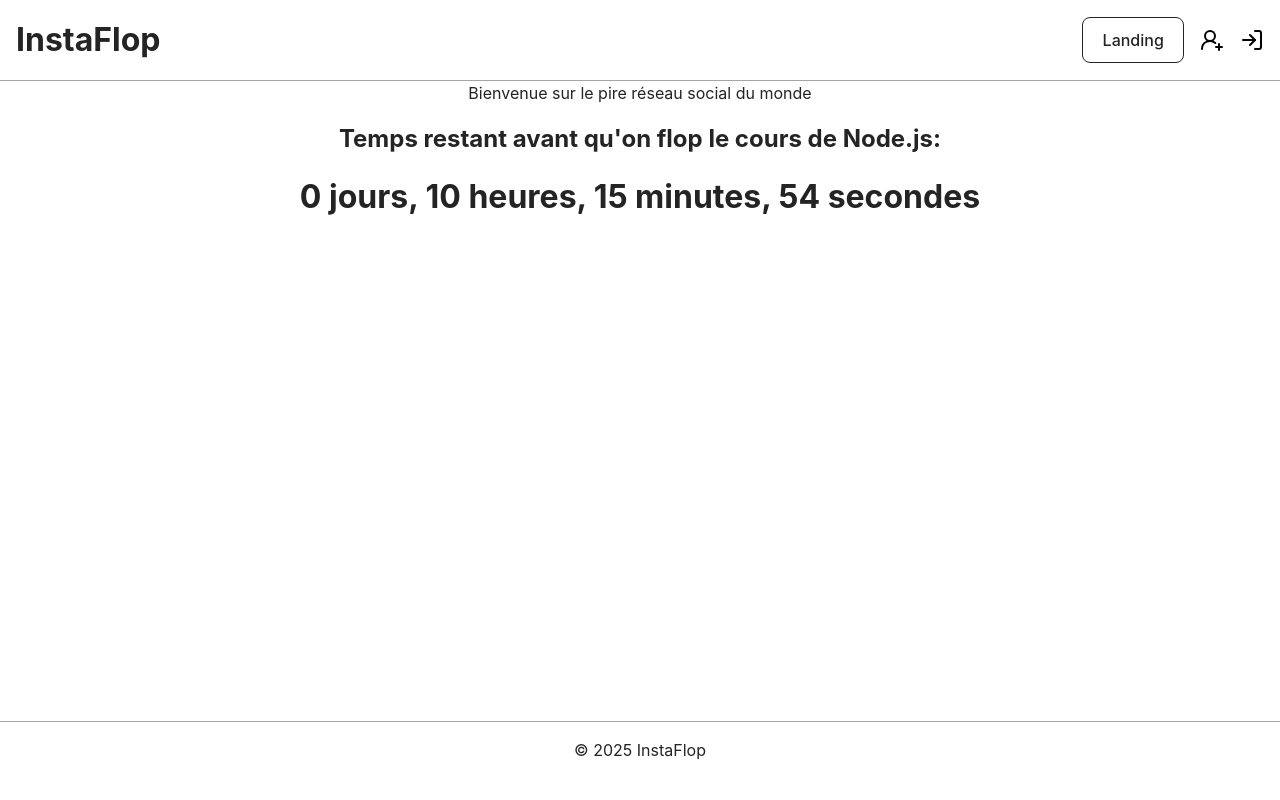
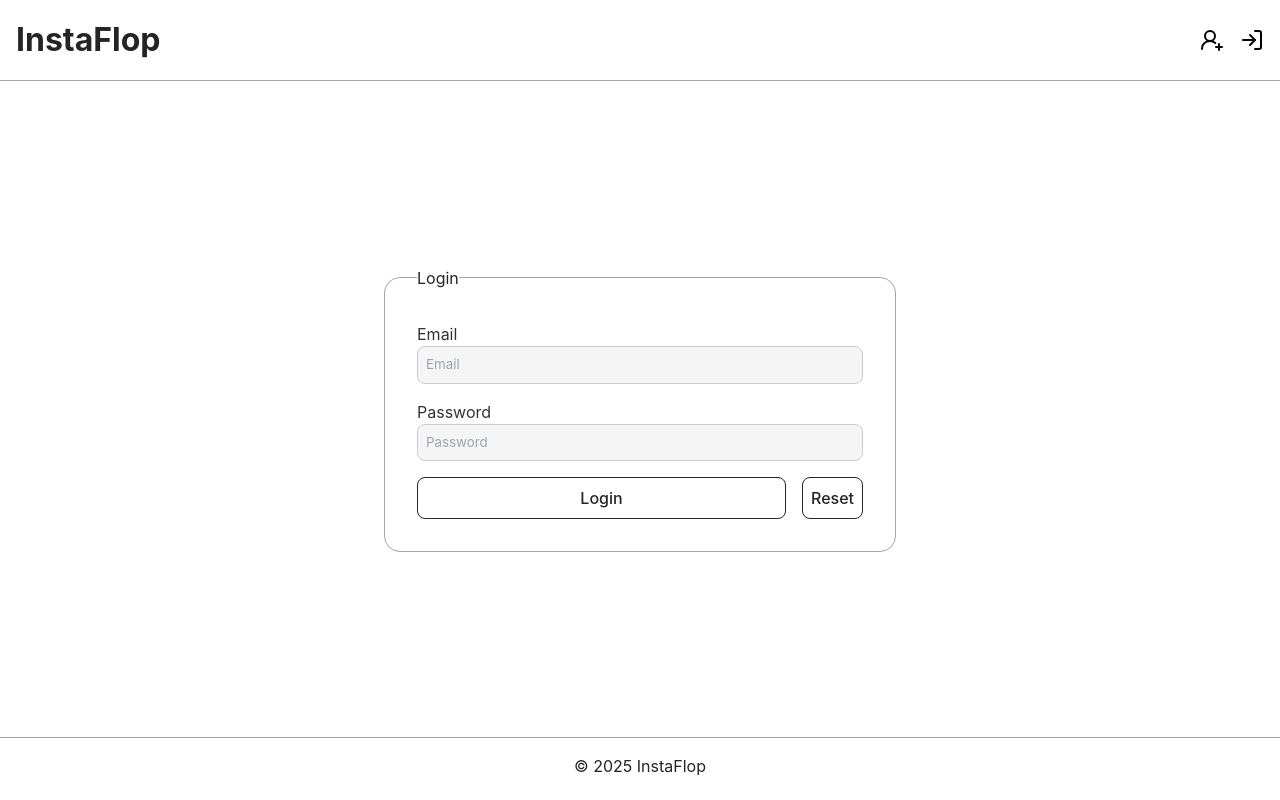
Before and after one commit to TonybynMp4/InstaFlop, a Vue app in the folder client/: page / in a window 1280 px wide. Built offline with nearby package versions, Linux system fonts and the light colour scheme.

Commit message:
chore: cleanup

```diff
--- a/client/src/App.vue
+++ b/client/src/App.vue
@@ -14,9 +14,6 @@
 			<router-link to="/" class="header__title">InstaFlop</router-link>
         </h1>
         <ul>
-            <li>
-                <router-link class="button" to="/">Landing</router-link>
-            </li>
             <li v-if="!isLoggedIn">
                 <router-link class="action-btn" to="/register"><UserPlus2 /></router-link>
             </li>
--- a/client/src/pages/discover/DiscoverPage.vue
+++ b/client/src/pages/discover/DiscoverPage.vue
@@ -30,7 +30,6 @@ import ProfilePictureComponent from "@/components/profile/ProfilePictureComponen
 
 	async function editPost(postId: number, newContent: string) {
 		const result = await handleEmitEditPost(posts.value, postId, newContent);
-		console.log('result', result);
 		if (result) {
 			const postIndex = posts.value.findIndex((post) => post.id === postId);
 			if (postIndex !== -1) {
--- a/client/src/pages/home/HomePage.vue
+++ b/client/src/pages/home/HomePage.vue
@@ -28,7 +28,6 @@
 
 	async function editPost(postId: number, newContent: string) {
 		const result = await handleEmitEditPost(posts, postId, newContent);
-		console.log('result', result);
 		if (result) {
 			const postIndex = posts.findIndex((post) => post.id === postId);
 			if (postIndex !== -1) {
--- a/client/src/pages/post/PostPage.vue
+++ b/client/src/pages/post/PostPage.vue
@@ -35,7 +35,6 @@
 
 	async function editPost(postId: number, newContent: string) {
 		const result = await handleEmitEditPost([post.value], postId, newContent);
-		console.log('result', result);
 		if (result) {
 			post.value.content = newContent;
 		} else {
--- a/client/src/pages/register/RegisterPage.vue
+++ b/client/src/pages/register/RegisterPage.vue
@@ -51,7 +51,6 @@ function onsubmit(event: Event) {
 				error.value = response.errors ? response.errors : response.error;
 				return;
 			}
-			console.log('Success:', response);
 
 			router.push('/login');
 			alert('Registration successful! You can now log in.');
--- a/client/src/router.ts
+++ b/client/src/router.ts
@@ -6,7 +6,7 @@ const router = createRouter({
     routes: [
         {
             path: '/',
-            component: () => import('@/pages/LandingPage.vue')
+            component: () => import('@/pages/login/LoginPage.vue')
         },
         {
 
@@ -57,8 +57,8 @@ router.beforeEach((to, _, next) => {
 
     if (to.meta.requiresAuth && !isLoggedIn) {
         return next('/login');
-    } else if (isLoggedIn && (to.path === '/login' || to.path === '/register')) {
-        return next('/profile');
+    } else if (isLoggedIn && (to.path === '/login' || to.path === '/register' || to.path === '/')) {
+        return next('/home');
     }
 
     return next();
```
Also changed, not shown: 1 other file (tests, documents, lock files or other folders).
